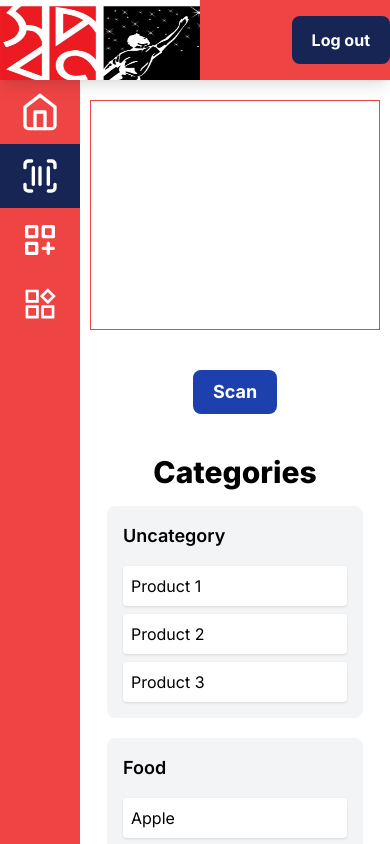
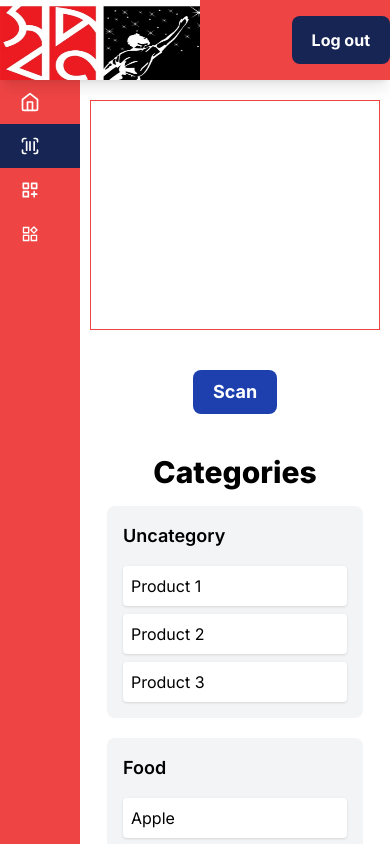
Before and after one commit to T-H-Badhon/InventoryManagement, a Next.js app: page /scan in a window 390 px wide. Shown: the top 844 px of the page. Built offline with nearby package versions, Linux system fonts and the light colour scheme.

Commit message:
redux added

```diff
--- a/package.json
+++ b/package.json
@@ -9,6 +9,7 @@
     "lint": "next lint"
   },
   "dependencies": {
+    "@reduxjs/toolkit": "^2.5.0",
     "@types/punycode": "^2.1.4",
     "next": "14.2.3",
     "punycode": "^2.3.1",
--- a/src/components/BarcodeScanner.tsx
+++ b/src/components/BarcodeScanner.tsx
@@ -1,11 +1,18 @@
 "use client";
-import React, { useState } from "react";
+import React, { useMemo, useState } from "react";
 import BarcodeScannerComponent from "react-qr-barcode-scanner";
 
 function BarcodeScanner() {
   const [data, setData] = React.useState("Not Found");
   const [isCameraAllowed, setIsCameraAllowed] = React.useState(true);
   const [scan, setScan] = useState(false);
+
+  useMemo(()=>{
+    setScan(false)
+    console.log(data)
+    setData("Not Found")
+
+  },[data,setData,setScan]);
 
   return (
     <div className="text-center mt-5">
--- a/src/components/Header/Header.tsx
+++ b/src/components/Header/Header.tsx
@@ -1,34 +1,92 @@
-"use client"
-import Image from 'next/image';
-import Link from 'next/link';
-import { usePathname } from 'next/navigation';
-import React from 'react';
-import { AiOutlineProduct } from 'react-icons/ai';
-import { FiHome } from 'react-icons/fi';
-import { LuScanBarcode } from 'react-icons/lu';
-import { TbCategoryPlus } from 'react-icons/tb';
+"use client";
+import Image from "next/image";
+import Link from "next/link";
+import { usePathname } from "next/navigation";
+import React from "react";
+import { AiOutlineProduct } from "react-icons/ai";
+import { FiHome } from "react-icons/fi";
+import { LuScanBarcode } from "react-icons/lu";
+import { TbCategoryPlus } from "react-icons/tb";
 
 const Header = () => {
-    const path= usePathname()
+  const path = usePathname();
 
   return (
-        <div className=' '>
-            <div className='fixed top-0 h-20 shadow-lg bg-red-500 flex items-center justify-between w-screen  z-[99]'>
-                <Image src={'/logo/shwapno-1.webp'} height={200} width={200} className='h-20 aspect-[2/1]' alt='logo'/>
-                <div className='flex items-center gap-2'>
-                <Link className='py-3 px-5 bg-blue-950 rounded-lg text-white font-bold hidden md:block' href={'/scan'}> <p >Scan</p></Link>
-                <Link className='py-3 px-5 bg-blue-950 rounded-lg text-white font-bold md:mr-5' href={'/logout'}> <p >Log out</p></Link>
-
+    <div className=" ">
+      <div className="fixed top-0 h-20 shadow-lg bg-red-500 flex items-center justify-between w-screen  z-[99]">
+        <Image
+          src={"/logo/shwapno-1.webp"}
+          height={200}
+          width={200}
+          className="h-20 aspect-[2/1]"
+          alt="logo"
+        />
+        <div className="flex items-center gap-2">
+          <Link
+            className="py-3 px-5 bg-blue-950 rounded-lg text-white font-bold hidden md:block"
+            href={"/scan"}
+          >
+            {" "}
+            <p>Scan</p>
+          </Link>
+          <Link
+            className="py-3 px-5 bg-blue-950 rounded-lg text-white font-bold md:mr-5"
+            href={"/logout"}
+          >
+            {" "}
+            <p>Log out</p>
+          </Link>
         </div>
       </div>
-            <div className='fixed top-0 pt-[80px] h-screen w-[80px] md:w-[200px] bg-red-500 text-white font-bold'>
-                <Link className={`py-3 px-5 md:px-8 w-full text-center flex gap-2 items-center  ${path=="/" ? ' bg-blue-950' : ""}`} href={"/"}><p><FiHome className="w-10 h-10 md:w-5 md:h-5" /></p><p className='hidden md:block'>Home</p></Link>
+      <div className="fixed top-0 pt-[80px] h-screen w-[80px] md:w-[200px] bg-red-500 text-white font-bold">
+        <Link
+          className={`py-3 px-5 md:px-8 w-full text-center flex gap-2 items-center  ${
+            path == "/" ? " bg-blue-950" : ""
+          }`}
+          href={"/"}
+        >
+          <p>
+            <FiHome className="w-5 h-5" />
+          </p>
+          <p className="hidden md:block">Home</p>
+        </Link>
 
-                <Link className={`py-3 px-5 md:px-8 w-full text-center flex gap-2 items-center  ${path=="/scan" ? ' bg-blue-950' : ""}`} href={"/scan"}> <p><LuScanBarcode className='w-10 h-10 md:w-5 md:h-5'  /></p><p className='hidden md:block'>Scan</p></Link>
+        <Link
+          className={`py-3 px-5 md:px-8 w-full text-center flex gap-2 items-center  ${
+            path == "/scan" ? " bg-blue-950" : ""
+          }`}
+          href={"/scan"}
+        >
+          {" "}
+          <p>
+            <LuScanBarcode className="w-5 h-5" />
+          </p>
+          <p className="hidden md:block">Scan</p>
+        </Link>
 
-                <Link className={`py-3 px-5 md:px-8 w-full text-center flex gap-2 items-center  ${path=="/category" ? ' bg-blue-950' : ""}`} href={"/category"}><p><TbCategoryPlus className="w-10 h-10 md:w-5 md:h-5" /></p><p className='hidden md:block'>Category</p></Link>
+        <Link
+          className={`py-3 px-5 md:px-8 w-full text-center flex gap-2 items-center  ${
+            path == "/category" ? " bg-blue-950" : ""
+          }`}
+          href={"/category"}
+        >
+          <p>
+            <TbCategoryPlus className="w-5 h-5" />
+          </p>
+          <p className="hidden md:block">Category</p>
+        </Link>
 
-                <Link className={`py-3 px-5 md:px-8 w-full text-center flex gap-2 items-center  ${path=="/product" ? ' bg-blue-950' : ""}`} href={"/product"}><p><AiOutlineProduct className="w-10 h-10 md:w-5 md:h-5" /></p><p className='hidden md:block'>Product</p></Link>
+        <Link
+          className={`py-3 px-5 md:px-8 w-full text-center flex gap-2 items-center  ${
+            path == "/product" ? " bg-blue-950" : ""
+          }`}
+          href={"/product"}
+        >
+          <p>
+            <AiOutlineProduct className="w-5 h-5" />
+          </p>
+          <p className="hidden md:block">Product</p>
+        </Link>
       </div>
     </div>
   );
--- /dev/null
+++ b/src/redux/api/baseApi.ts
@@ -0,0 +1,17 @@
+// Need to use the React-specific entry point to import createApi
+import { createApi, fetchBaseQuery } from "@reduxjs/toolkit/query/react";
+
+
+
+
+// Define a service using a base URL and expected endpoints
+export const baseApi = createApi({
+  reducerPath: "baseApi",
+  baseQuery: fetchBaseQuery({ baseUrl: "/api",
+    credentials: "include"
+  }),
+  endpoints: () => ({}),
+});
+
+// Export hooks for usage in functional components, which are
+// auto-generated based on the defined endpoints
--- /dev/null
+++ b/src/redux/api/category/categoryApi.ts
@@ -0,0 +1,39 @@
+import { baseApi } from "../baseApi";
+
+const categoryApi = baseApi.injectEndpoints({
+  endpoints: (builder) => ({
+    addCategory: builder.mutation({
+      query: (payload) => ({
+        url: "/category/add",
+        method: "POST",
+        body: payload,
+      }),
+    }),
+    updateCategory: builder.mutation({
+      query: (arg) => ({
+        url: "/category/updata/" + arg?.id,
+        method: "patch",
+        body: arg.data,
+      }),
+    }),
+    deleteCategory: builder.mutation({
+      query: (id) => ({
+        url: "/category/delete/" + id,
+        method: "delete",
+      }),
+    }),
+    getAllCategory: builder.query({
+      query: () => ({
+        url: "/category/",
+        method: "get",
+      }),
+    }),
+  }),
+});
+
+export const {
+  useAddCategoryMutation,
+  useUpdateCategoryMutation,
+  useDeleteCategoryMutation,
+  useGetAllCategoryQuery,
+} = categoryApi;
--- /dev/null
+++ b/src/redux/api/product/productApi.ts
@@ -0,0 +1,39 @@
+import { baseApi } from "../baseApi";
+
+const productApi = baseApi.injectEndpoints({
+  endpoints: (builder) => ({
+    addProduct: builder.mutation({
+      query: (payload) => ({
+        url: "/product/add",
+        method: "POST",
+        body: payload,
+      }),
+    }),
+    updateProduct: builder.mutation({
+      query: (arg) => ({
+        url: "/product/updata/" + arg?.id,
+        method: "patch",
+        body: arg.data,
+      }),
+    }),
+    deleteProduct: builder.mutation({
+      query: (id) => ({
+        url: "/product/delete/" + id,
+        method: "delete",
+      }),
+    }),
+    getAllProduct: builder.query({
+      query: () => ({
+        url: "/product/",
+        method: "get",
+      }),
+    }),
+  }),
+});
+
+export const {
+  useAddProductMutation,
+  useUpdateProductMutation,
+  useDeleteProductMutation,
+  useGetAllProductQuery
+} = productApi;
--- /dev/null
+++ b/src/redux/store.ts
@@ -0,0 +1,22 @@
+import { configureStore } from "@reduxjs/toolkit";
+import { baseApi } from "./api/baseApi";
+
+
+
+
+export const makeStore = () => {
+  return configureStore({
+    reducer: {
+      [baseApi.reducerPath]: baseApi.reducer,
+    },
+    middleware: (getDefaultMiddleware) =>
+      getDefaultMiddleware({}).concat([baseApi.middleware]),
+  });
+}
+
+
+// Infer the type of makeStore
+export type AppStore = ReturnType<typeof makeStore>
+// Infer the `RootState` and `AppDispatch` types from the store itself
+export type RootState = ReturnType<AppStore['getState']>
+export type AppDispatch = AppStore['dispatch']
```
Also changed, not shown: 1 other file (tests, documents, lock files or other folders). Lines whose indentation alone changed are shown as unchanged.
